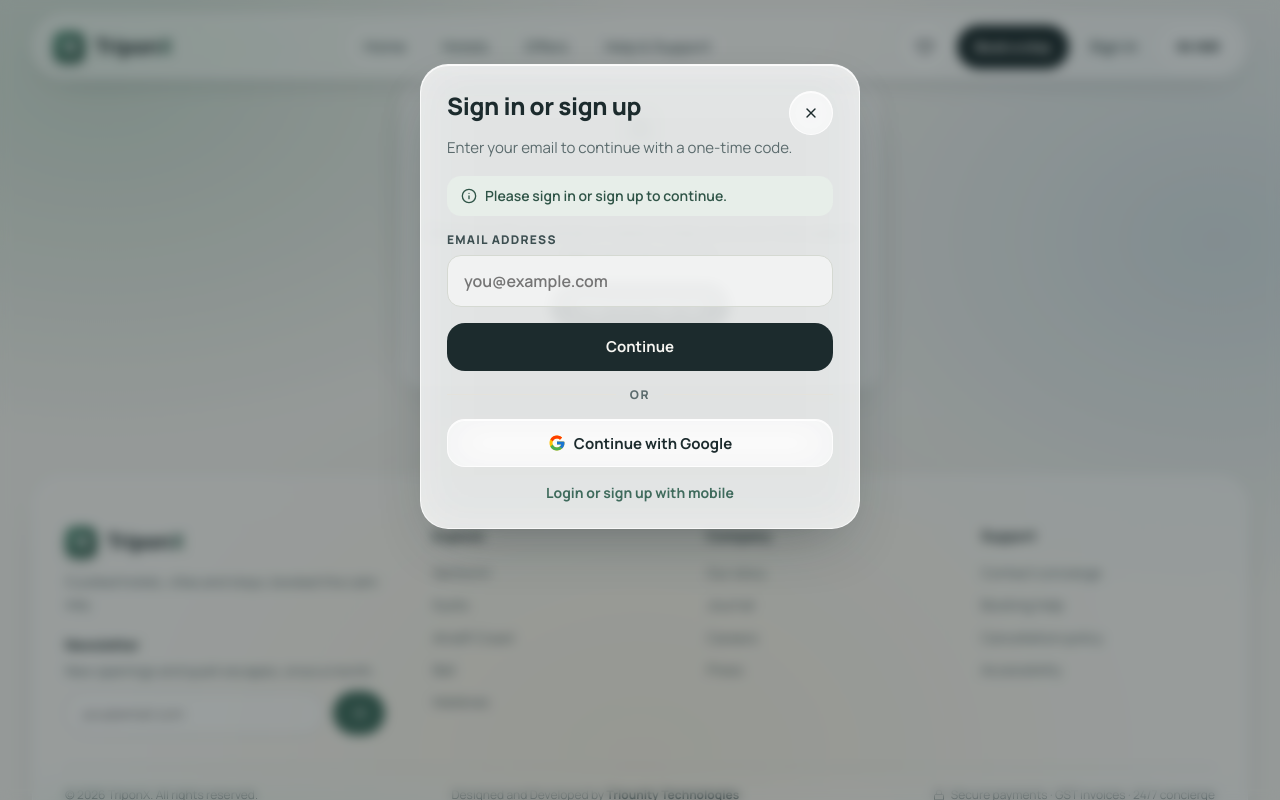
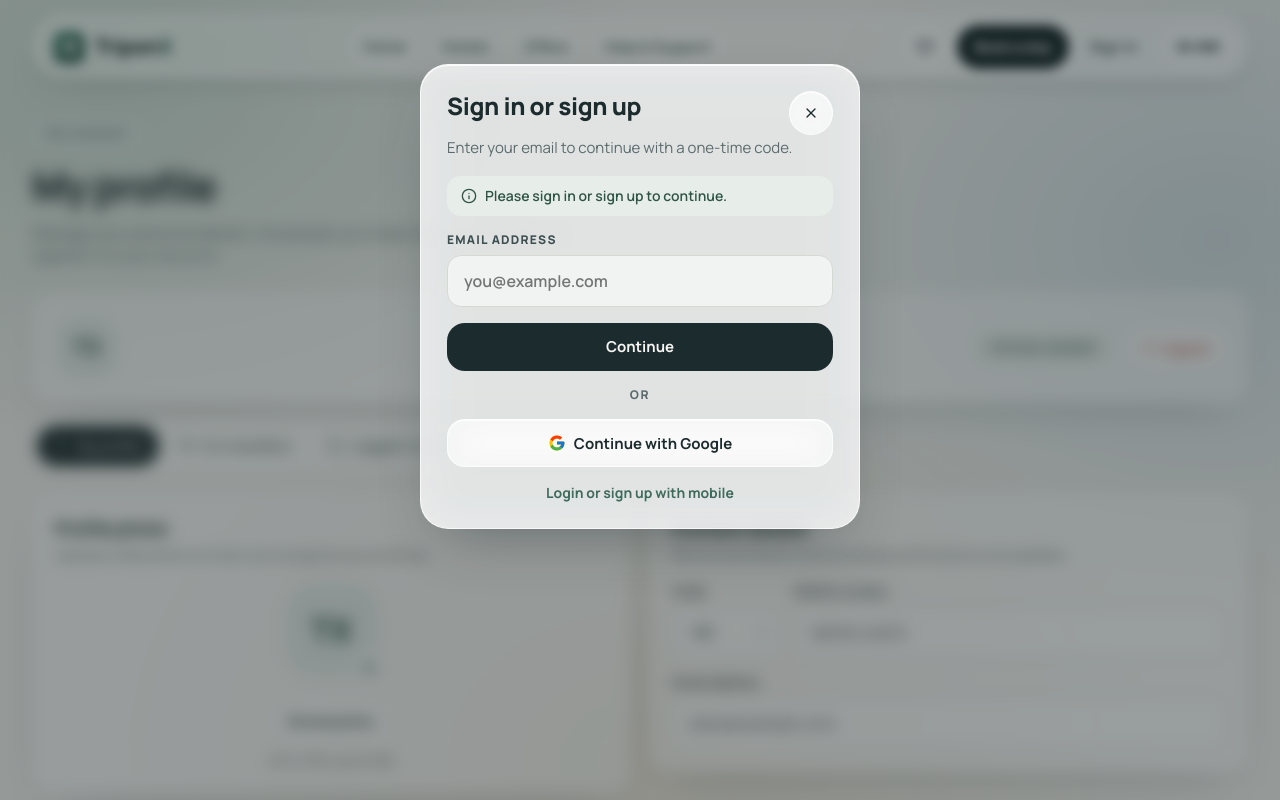
Before and after one commit to BijjaSagar/pms-ota, a React (Vite) app: page /profile in a window 1280 px wide. Shown: the top 800 px of the page. Built offline with nearby package versions, Linux system fonts and the light colour scheme.

Commit message:
Updated UI Sign in

```diff
--- a/src/components/auth/RequireAuth.jsx
+++ b/src/components/auth/RequireAuth.jsx
@@ -1,32 +1,32 @@
-// Guards pages that need an account. Signed-out visitors see a short locked card and the
-// register/login modal opens straight away; once they verify, the page they asked for renders.
-import { useEffect } from 'react';
-import { Link, useLocation } from 'react-router-dom';
-import { LockKeyhole } from 'lucide-react';
+// Guards pages that need an account. Signed-out visitors see the page blurred with the
+// sign-in modal on top; once they verify, the page becomes usable. Closing the modal
+// without signing in sends them back to Home.
+import { useEffect, useState } from 'react';
+import { useLocation, useNavigate } from 'react-router-dom';
 import { useAuth } from '../../lib/context/useAuth.js';
 import '../../styles/auth.css';
 
 export function RequireAuth({ children }) {
-  const { isAuthenticated, openAuth } = useAuth();
+  const { isAuthenticated, authOpen, openAuth } = useAuth();
   const { pathname } = useLocation();
+  const navigate = useNavigate();
+  const [prompted, setPrompted] = useState(false);
 
   useEffect(() => {
-    if (!isAuthenticated) openAuth('register', 'Please sign in or sign up to continue.');
+    if (isAuthenticated) return;
+    openAuth('register', 'Please sign in or sign up to continue.');
+    setPrompted(true);
   }, [isAuthenticated, pathname, openAuth]);
 
+  useEffect(() => {
+    if (!isAuthenticated && prompted && !authOpen) navigate('/', { replace: true });
+  }, [isAuthenticated, prompted, authOpen, navigate]);
+
   if (isAuthenticated) return children;
-
+  // Show the real page blurred and non-interactive behind the sign-in popup.
   return (
-    <div className="container auth-gate">
-      <div className="card auth-gate-card">
-        <span className="empty-icon"><LockKeyhole size={22} /></span>
-        <h1 className="h-card">Sign in to see this page</h1>
-        <p className="muted-sm">Continue with your email or mobile number and a one-time code. It takes less than a minute.</p>
-        <div className="auth-gate-actions">
-          <button type="button" className="btn btn-dark" onClick={() => openAuth()}>Sign in or sign up</button>
-        </div>
-        <Link to="/" className="auth-link">Back to home</Link>
-      </div>
+    <div className="auth-locked" aria-hidden="true" inert="">
+      {children}
     </div>
   );
 }
--- a/src/lib/context/AuthProvider.jsx
+++ b/src/lib/context/AuthProvider.jsx
@@ -75,6 +75,11 @@ function AuthProvider({ children }) {
     setModal((m) => ({ ...m, open: false }));
   }, []);
 
+  // First visit: signed-out users see the sign-in popup as soon as the site opens.
+  useEffect(() => {
+    if (!readJSON(SESSION_KEY, null)) setModal((m) => (m.open ? m : { open: true, mode: 'register', message: '' }));
+  }, []);
+
   const value = useMemo(
     () => ({
       user,
--- a/src/pages/ProfilePage.jsx
+++ b/src/pages/ProfilePage.jsx
@@ -10,16 +10,35 @@ import { ResetPasswordSection } from '../components/profile/ResetPasswordSection
 import { PortalModal as Modal } from '../components/profile/PortalModal.jsx';
 import { Badge } from '../components/ui/Badge.jsx';
 import { initialCoTravellers, initialDevices, sampleProfile } from '../lib/data/profile.js';
+import { useAuth } from '../lib/context/useAuth.js';
 import '../styles/account.css';
 
 function initials(profile) {
-  return `${profile.firstName.charAt(0)}${profile.lastName.charAt(0)}`.toUpperCase() || 'TX';
+  return `${profile.firstName.charAt(0)}${(profile.lastName || profile.firstName.slice(1)).charAt(0)}`.toUpperCase() || 'TX';
+}
+
+// Start the profile from the signed-in user's own details instead of the sample person.
+function profileFromUser(user) {
+  const parts = (user?.name ?? '').trim().split(/\s+/).filter(Boolean);
+  return {
+    ...sampleProfile,
+    firstName: parts[0] ?? '',
+    middleName: parts.length > 2 ? parts.slice(1, -1).join(' ') : '',
+    lastName: parts.length > 1 ? parts[parts.length - 1] : '',
+    dob: '',
+    cityOfResidence: '',
+    state: '',
+    mobile: user?.phone ?? '',
+    email: user?.email ?? '',
+    document: { ...sampleProfile.document, number: '', expiry: '' },
+  };
 }
 
 export default function ProfilePage() {
   const navigate = useNavigate();
+  const { user, logout } = useAuth();
   const [activeSection, setActiveSection] = useState('profile');
-  const [profile, setProfile] = useState(() => ({ ...sampleProfile, document: { ...sampleProfile.document } }));
+  const [profile, setProfile] = useState(() => profileFromUser(user));
   const [travellers, setTravellers] = useState(initialCoTravellers);
   const [devices] = useState(initialDevices);
   const [logoutOpen, setLogoutOpen] = useState(false);
@@ -40,7 +59,7 @@ export default function ProfilePage() {
   };
   const removeTraveller = (id) => setTravellers((c) => c.filter((i) => i.id !== id));
   const closeLogout = useCallback(() => setLogoutOpen(false), []);
-  const confirmLogout = () => { setLogoutOpen(false); navigate('/'); };
+  const confirmLogout = () => { setLogoutOpen(false); navigate('/'); logout(); };
 
   return (
     <div className="container acct-page">
--- a/src/styles/auth.css
+++ b/src/styles/auth.css
@@ -66,15 +66,11 @@
 }
 .auth-back:hover { color: var(--ink); }
 
-/* Locked-page card for signed-out visitors */
-.auth-gate { padding: clamp(32px, 8vw, 88px) 0; display: flex; justify-content: center; }
-.auth-gate-card {
-  width: 100%; max-width: 480px; display: flex; flex-direction: column; align-items: center;
-  gap: 12px; text-align: center; padding: clamp(24px, 5vw, 40px);
+/* Protected pages for signed-out visitors: real content, blurred and locked behind the popup */
+.auth-locked {
+  filter: blur(6px); pointer-events: none; user-select: none;
+  min-height: 60vh; max-height: 100vh; overflow: hidden;
 }
-.auth-gate-card .auth-link { margin-top: 4px; }
-.auth-gate-actions { display: flex; flex-wrap: wrap; justify-content: center; gap: 10px; margin-top: 6px; width: 100%; }
-.auth-gate-actions .btn { min-width: 180px; }
 
 /* Navbar: plain "Sign in" text button + "IN INR" chip */
 .nav-signin {
@@ -100,7 +96,6 @@
   .auth .form-field input { font-size: 16px; }
   .auth-otp { gap: 8px; }
   .auth-otp input { font-size: 20px; border-radius: 12px; }
-  .auth-gate-actions .btn { flex: 1 1 0; min-width: 0; }
 }
 
 @media (max-width: 360px) {
```
